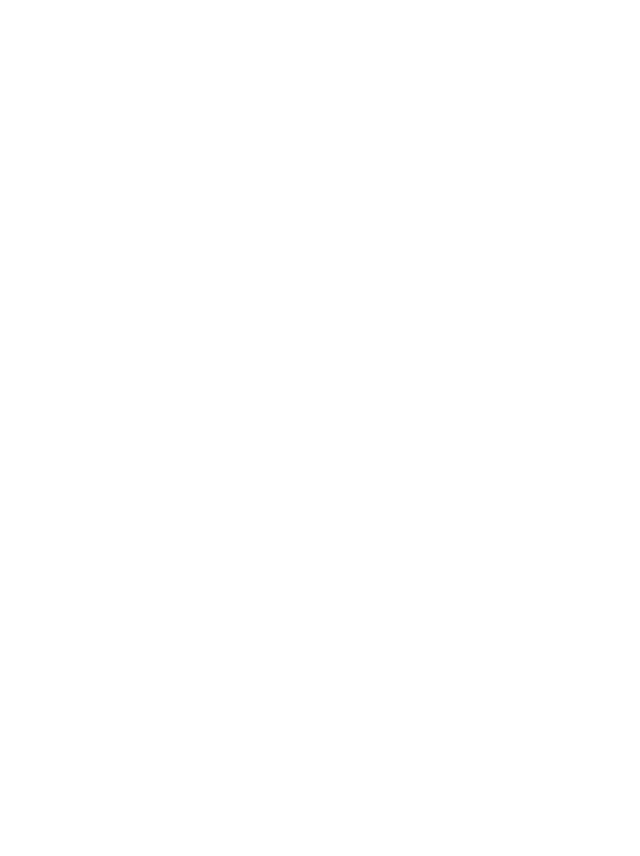
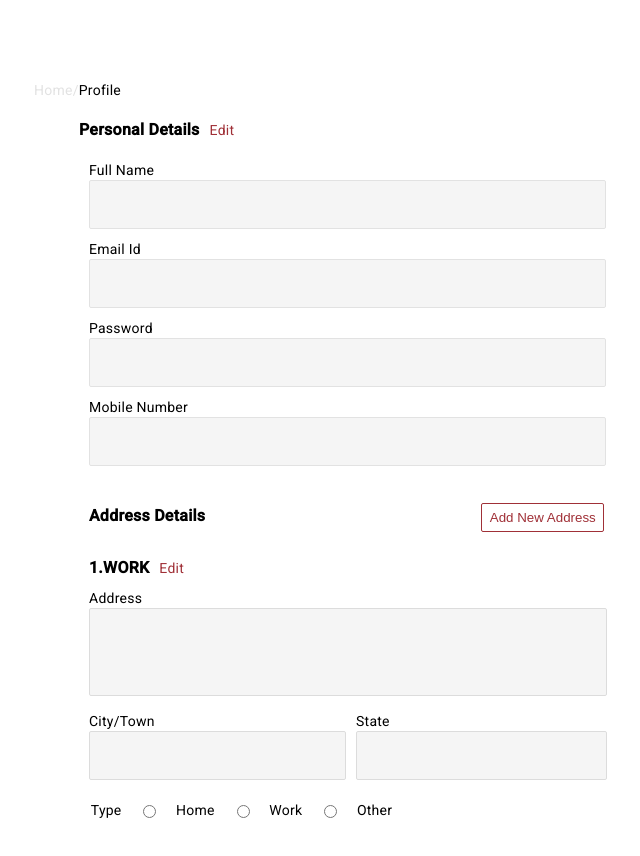
Before and after one commit to mayankaryan/Bookstore, an Angular app: page /profile in a window 1280 px wide. Before the commit this address led to /. Shown: the top 856 px of the page, without its empty margins (126-766 px from the left). Before the commit the page ends 800 px from the top, so only its background shows below. Built offline with nearby package versions, Linux system fonts and the light colour scheme.

Commit message:
completed reactive form of personal details and address

```diff
--- a/src/app/app-routing.module.ts
+++ b/src/app/app-routing.module.ts
@@ -2,6 +2,7 @@ import { NgModule } from '@angular/core';
 import { RouterModule, Routes } from '@angular/router';
 import { DashboardComponent } from './component/dashboard/dashboard.component';
 import { BookdetailsComponent } from './component/bookdetails/bookdetails.component';
+import { ProfileDetailsComponent } from './component/profile-details/profile-details.component';
 
 const routes: Routes = [
   {
@@ -10,6 +11,10 @@ const routes: Routes = [
   },{
     path: 'book',
     component: BookdetailsComponent
+  },
+  {
+    path:'profile',
+    component:ProfileDetailsComponent
   }
 ];
 
--- a/src/app/app.module.ts
+++ b/src/app/app.module.ts
@@ -16,7 +16,8 @@ import { ReactiveFormsModule } from '@angular/forms';
 
 
 import { FooterComponent } from './component/footer/footer.component';
-import {MatIconModule} from '@angular/material/icon'
+import {MatIconModule} from '@angular/material/icon';
+import { ProfileDetailsComponent } from './component/profile-details/profile-details.component';
 @NgModule({
   declarations: [
     AppComponent,
@@ -26,7 +27,8 @@ import {MatIconModule} from '@angular/material/icon'
     DashboardComponent,
     BookdetailsComponent,
     BookwidgetComponent,
-    ForgotPasswordComponent
+    ForgotPasswordComponent,
+    ProfileDetailsComponent,
   ],
   imports: [
     BrowserModule,
--- /dev/null
+++ b/src/app/component/profile-details/profile-details.component.html
@@ -0,0 +1,70 @@
+<div class="profile-container">
+    <div class="home-profile">
+        <span class="home-txt">Home/</span>
+        <span class="Profile-txt">Profile</span>
+    </div>
+    <br>
+    <div class="personal-edit">
+        <span class="personal-txt">Personal Details</span>
+        <span class="edit-txt">Edit</span>
+    </div>
+    <br>
+    <div class="personal-form-contatiner">
+        <form [formGroup]="personal_form">
+            <div class="name-field">
+                <label>Full Name</label><br>
+                <input type="text" class="input" formControlName="name">
+            </div>
+            <div class="email-field">
+                <label>Email Id</label><br>
+                <input type="email" class="input" formControlName="email">
+            </div>
+            <div class="pwd-field">
+                <label>Password</label><br>
+                <input type="password" class="input" formControlName="pwd">
+            </div>
+            <div class="mobile-field">
+                <label>Mobile Number</label><br>
+                <input type="number" class="input" formControlName="mob">
+            </div>
+        </form>
+    </div>
+
+    <div class="address-form-conatainer">
+        <div class="address-details">
+            <p class="address-header">Address Details</p>
+            <button (click)="onsubmit()">Add New Address</button>
+        </div>
+        <br>
+        <div class="work-edit">
+            <span class="work-txt">1.WORK</span>
+            <span class="edit-txt">Edit</span>
+        </div>
+        <form [formGroup]="address_form">
+            <div class="address-field">
+                <label>Address</label><br>
+                <textarea type="text" class="address-input" formControlName="address"></textarea>
+            </div>
+            <div class="state-city">
+                <div class="city">
+                    <label>City/Town</label>
+                    <input type="text" formControlName="city">
+                </div>
+                <div class="state">
+                    <label>State</label>
+                    <input type="text" formControlName="state">
+                </div>
+            </div>
+            <div class="type-field">
+                <label>Type</label>
+                <input type="radio" formControlName="type" name="type" value="home">
+                <label>Home</label>
+                <input type="radio" formControlName="type" name="type" value="work">
+                <label>Work</label>
+                <input type="radio" formControlName="type" name="type" value="other">
+                <label>Other</label>
+            </div>
+        </form>
+    </div>
+
+</div>
--- /dev/null
+++ b/src/app/component/profile-details/profile-details.component.scss
@@ -0,0 +1,155 @@
+.home-profile {
+    margin-top: 80px;
+    margin-left: 160px;
+}
+
+.home-txt {
+    color: #E2E2E2;
+}
+
+.personal-txt {
+    margin-left: 205px;
+    font-weight: bold;
+    font-size: medium;
+}
+
+.edit-txt {
+    margin-left: 10px;
+    color: #A03037
+}
+
+.name-field {
+    margin-left: 215px;
+}
+
+.input {
+    width: 511px;
+    height: 45px;
+    background: #F5F5F5 0% 0% no-repeat padding-box;
+    border: 1px solid #E2E2E2;
+    border-radius: 2px;
+    opacity: 1;
+
+}
+
+.email-field {
+    margin-top: 10px;
+    margin-left: 215px;
+}
+
+
+.pwd-field {
+    margin-top: 10px;
+    margin-left: 215px;
+}
+
+.mobile-field {
+    margin-top: 10px;
+    margin-left: 215px;
+}
+
+.address-details {
+    display: flex;
+    flex-direction: row;
+    align-items: center;
+
+    button {
+        width: 123px;
+        height: 29px;
+        background: #FFFFFF 0% 0% no-repeat padding-box;
+        border: 1px solid #A03037;
+        color: #A03037;
+        border-radius: 2px;
+        opacity: 1;
+        margin-left: 276px;
+        margin-top: 30px;
+    }
+}
+
+.address-header {
+    margin-left: 215px;
+    margin-top: 40px;
+    font-weight: bold;
+    font-size: medium;
+}
+
+.work-txt {
+    margin-left: 215px;
+    font-weight: bold;
+    font-size: medium;
+}
+
+.address-field{
+    margin-top: 10px;
+    margin-left: 215px;
+}
+
+.address-input{
+    width: 512px;
+height: 82px;
+background: #F5F5F5 0% 0% no-repeat padding-box;
+border: 1px solid #DCDCDC;
+border-radius: 2px;
+opacity: 1;
+resize: none;
+}
+
+.city,.state{
+    display: flex;
+    flex-direction: column;
+
+}
+.state{
+    margin-left: 10px;
+    input{
+        width: 245px;
+height: 45px;
+background: #F5F5F5 0% 0% no-repeat padding-box;
+border: 1px solid #DCDCDC;
+border-radius: 2px;
+opacity: 1;
+    }
+
+}
+
+.city{
+    input{
+    width: 251px;
+height: 45px;
+background: #F5F5F5 0% 0% no-repeat padding-box;
+border: 1px solid #DCDCDC;
+border-radius: 2px;
+opacity: 1;
+}
+}
+.state-city{
+    margin-top: 10px;
+    margin-left: 215px;
+    display: flex;
+flex-direction: row;
+align-items: center;
+}
+.city-input{
+width: 251px;
+height: 45px;
+background: #F5F5F5 0% 0% no-repeat padding-box;
+border: 1px solid #DCDCDC;
+border-radius: 2px;
+opacity: 1;
+
+}
+
+.state-input{
+
+}
+
+.type-field {
+    width: 335px;
+height: 40px;
+    margin-top: 10px;
+    margin-left: 200px;
+    display: flex;
+    flex-direction: row;
+    justify-content: space-evenly;
+    align-items: center;
+}
--- /dev/null
+++ b/src/app/component/profile-details/profile-details.component.ts
@@ -0,0 +1,43 @@
+import { state } from '@angular/animations';
+import { Component,OnInit } from '@angular/core';
+import { FormBuilder,FormGroup,Validators } from '@angular/forms';
+
+@Component({
+  selector: 'app-profile-details',
+  templateUrl: './profile-details.component.html',
+  styleUrls: ['./profile-details.component.scss']
+})
+export class ProfileDetailsComponent implements OnInit {
+
+  personal_form:FormGroup;
+  address_form!: FormGroup;
+
+  constructor(private fb:FormBuilder) {
+    this.personal_form=this.fb.group({
+      name:['',Validators.required],
+      email:['',[Validators.required,Validators.email]],
+      pwd:['',Validators.required],
+      mob:['',Validators.required]
+    });
+
+    this.address_form=this.fb.group({
+      address:['',Validators.required],
+      city:['',Validators.required],
+      state:['',Validators.required],
+      type:['',Validators.required]
+    })
+
+  }
+
+  ngOnInit(): void {
+
+  }
+
+  onsubmit(){
+    console.log(this.address_form);
+  }
+
+
+
+
+}
```
Also changed, not shown: 1 other file (tests, documents, lock files or other folders).
